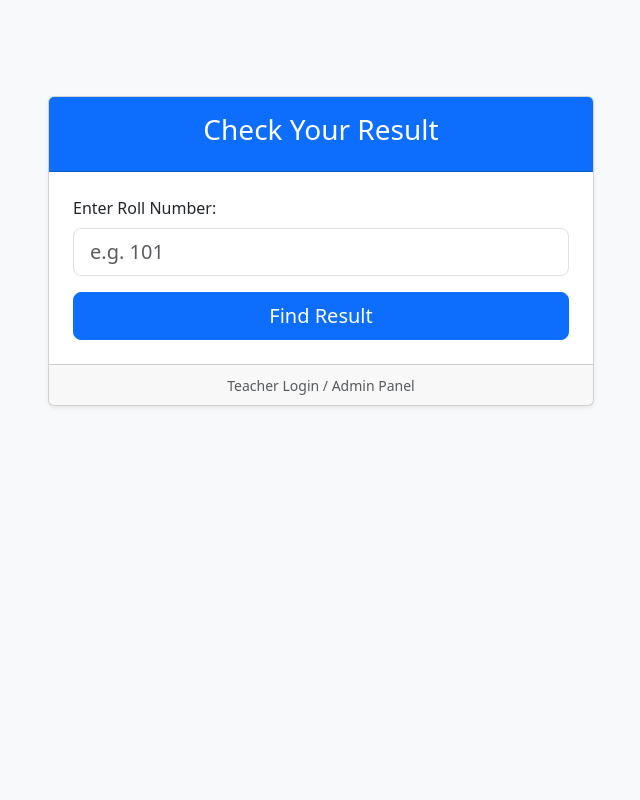
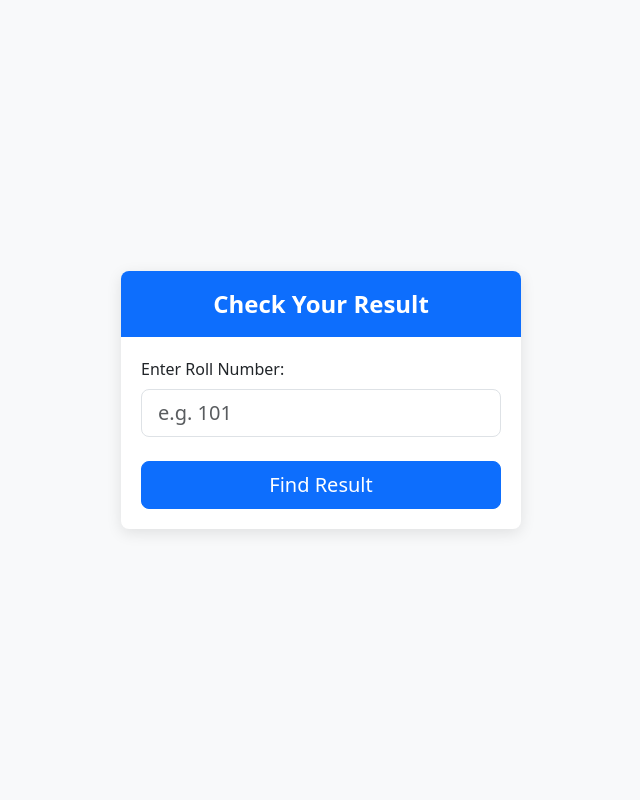
Before and after one commit to akkiaku93-tech/Smart-score-, a Flask app: page / in a window 1280 px wide. Shown: the whole page, without its empty margins (319-959 px from the left). Run offline with Flask 3, Linux system fonts and the light colour scheme.

Commit message:
Update index.html

```diff
--- a/templates/index.html
+++ b/templates/index.html
@@ -3,40 +3,33 @@
 <head>
     <meta charset="UTF-8">
     <meta name="viewport" content="width=device-width, initial-scale=1.0">
-    <title>Student Result Portal</title>
+    <title>Check Your Result</title>
     <link href="https://cdn.jsdelivr.net/npm/bootstrap@5.3.0/dist/css/bootstrap.min.css" rel="stylesheet">
+    <style>
+        body { background-color: #f8f9fa; display: flex; align-items: center; justify-content: center; height: 100vh; margin: 0; }
+        .search-card { max-width: 400px; width: 100%; padding: 20px; box-shadow: 0 4px 15px rgba(0,0,0,0.1); border-radius: 8px; background: white; }
+        .card-header-custom { background-color: #0d6efd; color: white; margin: -20px -20px 20px -20px; padding: 15px; text-align: center; border-radius: 8px 8px 0 0; font-size: 1.5rem; font-weight: bold; }
+    </style>
 </head>
-<body class="bg-light">
-    <div class="container mt-5">
-        <div class="row justify-content-center">
-            <div class="col-md-6">
-                <div class="card shadow-sm mt-5">
-                    <div class="card-header bg-primary text-white text-center py-3">
-                        <h3>Check Your Result</h3>
-                    </div>
-                    <div class="card-body p-4">
+<body>
+    <div class="search-card">
+        <div class="card-header-custom">Check Your Result</div>
+
         {% with messages = get_flashed_messages() %}
           {% if messages %}
             {% for message in messages %}
-                              <div class="alert alert-danger">{{ message }}</div>
+              <div class="alert alert-danger text-center p-2" role="alert">{{ message }}</div>
             {% endfor %}
           {% endif %}
         {% endwith %}
 
         <form action="/search" method="POST">
-                            <div class="mb-3">
-                                <label for="roll_no" class="form-label">Enter Roll Number:</label>
-                                <input type="text" class="form-control form-control-lg" id="roll_no" name="roll_no" placeholder="e.g. 101" required>
+            <div class="mb-4">
+                <label for="roll_no" class="form-label font-weight-bold">Enter Roll Number:</label>
+                <input type="text" class="form-control form-control-lg" id="roll_no" name="roll_no" placeholder="e.g. 101" required autocomplete="off">
             </div>
             <button type="submit" class="btn btn-primary btn-lg w-100">Find Result</button>
         </form>
     </div>
-                    <div class="card-footer text-center">
-                        <a href="/admin" class="text-muted text-decoration-none small">Teacher Login / Admin Panel</a>
-                    </div>
-                </div>
-            </div>
-        </div>
-    </div>
 </body>
 </html>
```
Lines whose indentation alone changed are shown as unchanged.
